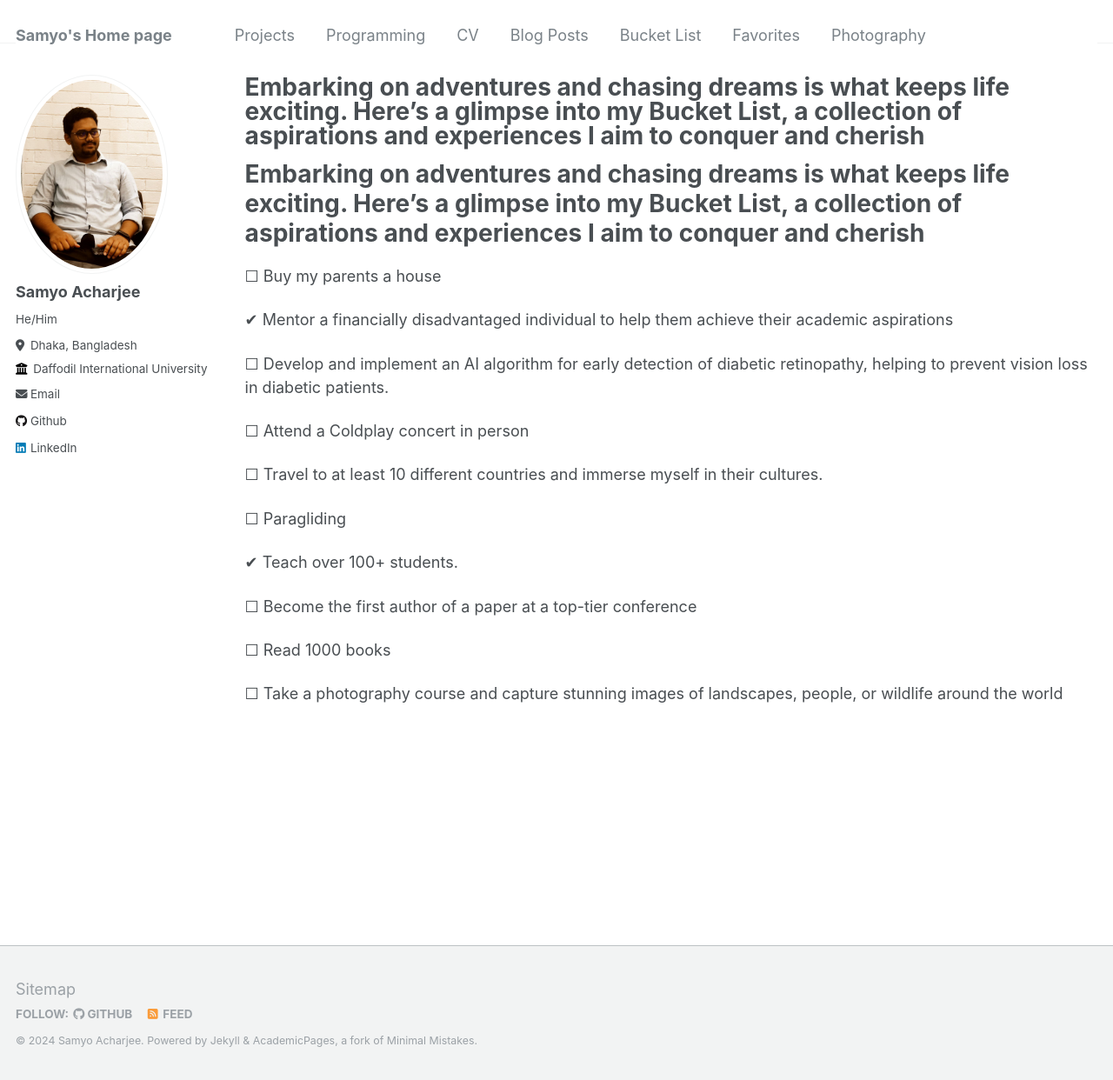
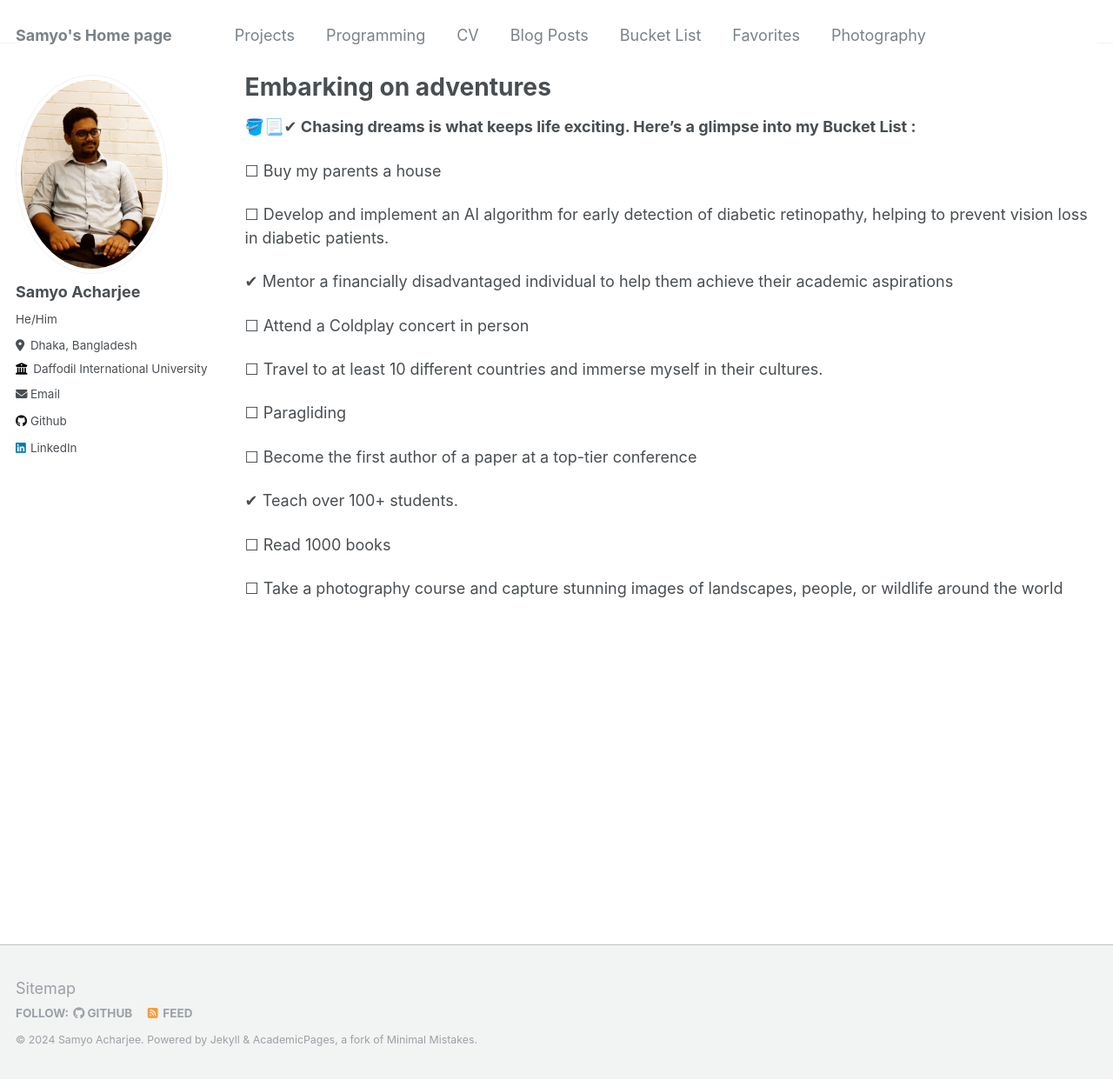
Before and after one commit to samyo00/samyo00.github.io, a Jekyll site: the page built from _pages/bucketlist.md, in a window 1280 px wide and 1242 px high. Shown: the whole window at 87% size. Built offline with Jekyll 4.4.1, drawn with Linux system fonts in a browser that asks for light colours; our own code applies the rules of GitHub Pages for plain Markdown files.

Commit message:
Complete Layout

```diff
--- a/_pages/bucketlist.md
+++ b/_pages/bucketlist.md
@@ -1,16 +1,17 @@
 ---
 layout: archive
 permalink: /bucketlist/
+title : Embarking on adventures
 author_profile: true
 ---
+<b>🪣📃✔ Chasing dreams is what keeps life exciting. Here’s a glimpse into my Bucket List : </b>
 
-# Embarking on adventures and chasing dreams is what keeps life exciting. Here's a glimpse into my Bucket List, a collection of aspirations and experiences I aim to conquer and cherish
 
 ☐ Buy my parents a house
 
+☐ Develop and implement an AI algorithm for early detection of diabetic retinopathy, helping to prevent vision loss in diabetic patients.
+
 ✔ Mentor a financially disadvantaged individual to help them achieve their academic aspirations
-
-☐ Develop and implement an AI algorithm for early detection of diabetic retinopathy, helping to prevent vision loss in diabetic patients.
 
 ☐ Attend a Coldplay concert in person
 
@@ -18,9 +19,9 @@ author_profile: true
 
 ☐ Paragliding
 
+☐ Become the first author of a paper at a top-tier conference
+
 ✔ Teach over 100+ students.
-
-☐ Become the first author of a paper at a top-tier conference
 
 ☐ Read 1000 books
 
```
Also changed, not shown: _pages/favorites.md (+1 -1 lines).
